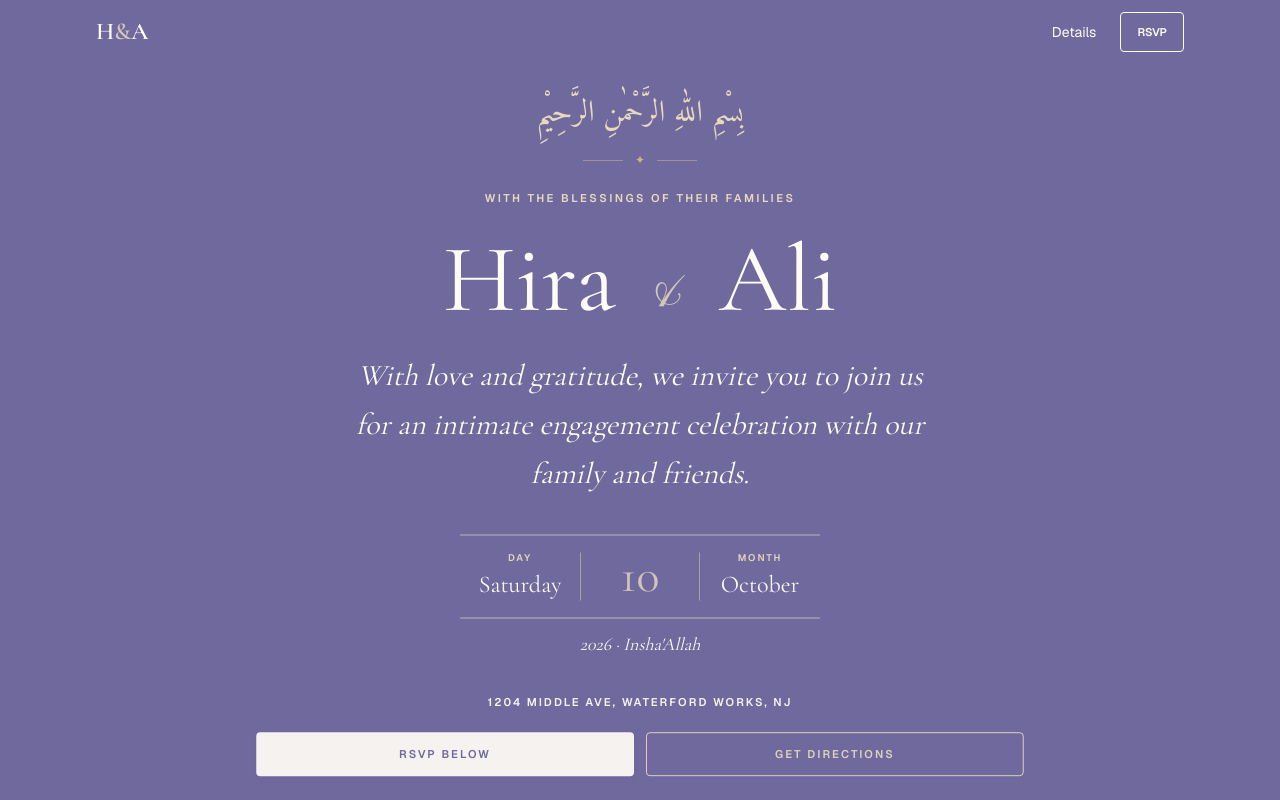
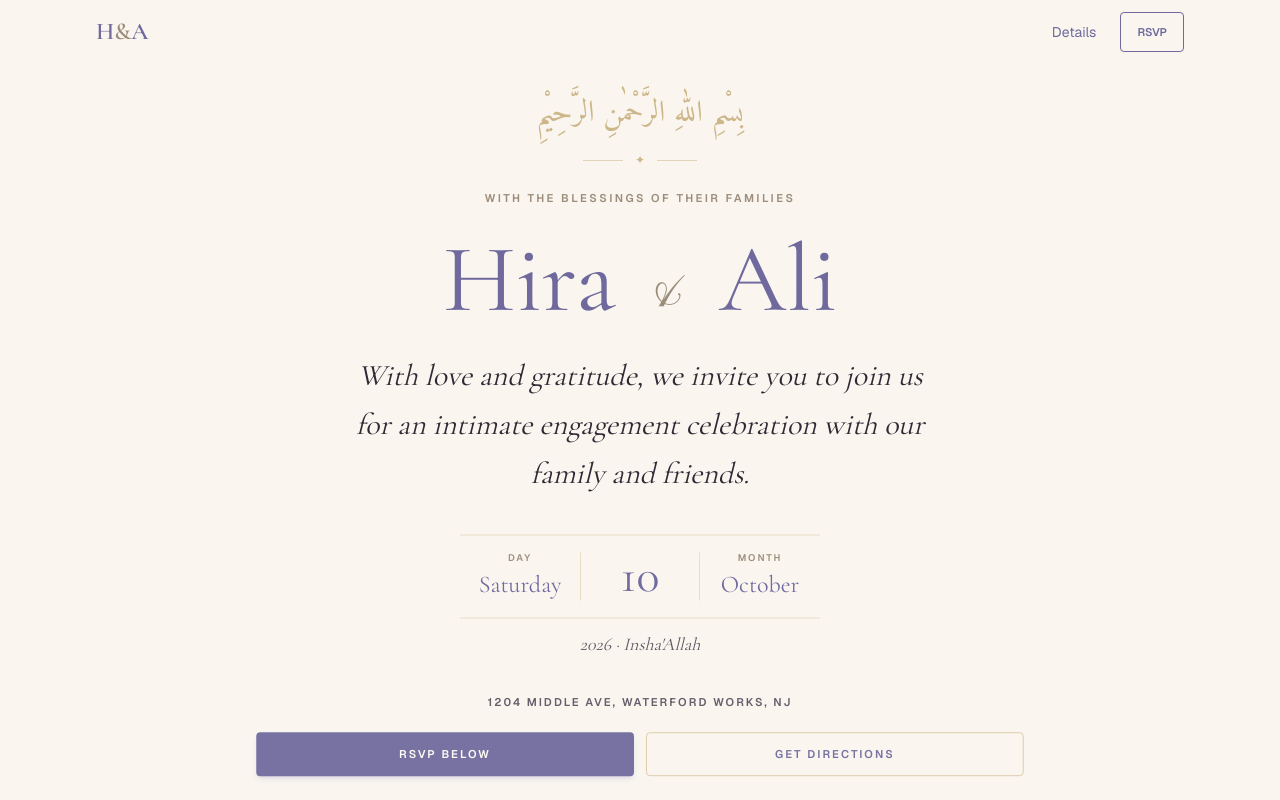
Before and after one commit to aliammad27/aliandhiraengagement, a Next.js app: page / in a window 1280 px wide. Both pictures are taken after a click on the button "Open Hira and Ali's engagement invitation". Shown: the top 800 px of the page. Built offline with nearby package versions, Linux system fonts and the light colour scheme.

Commit message:
Switch hero and RSVP sections from periwinkle to cream background
Matches the card's warm cream background with periwinkle used as an
accent color instead of a full-bleed section fill.

```diff
--- a/components/OnePageInvitation.tsx
+++ b/components/OnePageInvitation.tsx
@@ -249,19 +249,19 @@ export default function OnePageInvitation({ initialToken }: OnePageInvitationPro
         variants={headerReveal}
         initial="hidden"
         animate={introComplete ? 'visible' : 'hidden'}
-        className="absolute inset-x-0 top-0 z-50 text-ivory"
+        className="absolute inset-x-0 top-0 z-50 text-sage-dark"
       >
         <div className="mx-auto flex h-14 max-w-6xl items-center justify-between px-4 sm:h-16 sm:px-8">
-          <a href="#top" className="font-display text-2xl font-semibold text-ivory">
-            H<span className="text-pink-light">&amp;</span>A
+          <a href="#top" className="font-display text-2xl font-semibold text-sage-dark">
+            H<span className="text-pink-deep">&amp;</span>A
           </a>
           <nav className="flex items-center gap-4 text-sm sm:gap-6" aria-label="Main navigation">
-            <a href="#details" className="hidden text-ivory transition-colors hover:text-gold-soft sm:inline">
+            <a href="#details" className="hidden text-sage-dark transition-colors hover:text-pink-deep sm:inline">
               Details
             </a>
             <a
               href="#rsvp"
-              className="inline-flex min-h-10 items-center justify-center border border-ivory px-3 text-[0.7rem] font-semibold uppercase text-ivory transition-colors hover:bg-ivory hover:text-sage-dark sm:px-4"
+              className="inline-flex min-h-10 items-center justify-center border border-sage-dark px-3 text-[0.7rem] font-semibold uppercase text-sage-dark transition-colors hover:bg-sage-dark hover:text-ivory sm:px-4"
             >
               RSVP
             </a>
@@ -271,7 +271,7 @@ export default function OnePageInvitation({ initialToken }: OnePageInvitationPro
 
       <section
         id="top"
-        className="relative flex min-h-[100svh] items-center justify-center bg-sage-dark px-4 pb-12 pt-20 text-center text-ivory sm:min-h-[92svh] sm:px-8 sm:pb-16 sm:pt-24"
+        className="relative flex min-h-[100svh] items-center justify-center bg-cream px-4 pb-12 pt-20 text-center text-charcoal sm:min-h-[92svh] sm:px-8 sm:pb-16 sm:pt-24"
       >
         <motion.div
           variants={heroGroup}
@@ -279,7 +279,7 @@ export default function OnePageInvitation({ initialToken }: OnePageInvitationPro
           animate={introComplete ? 'visible' : 'hidden'}
           className="mx-auto flex w-full max-w-3xl flex-col items-center"
         >
-          <motion.p variants={heroItem} className="font-arabic text-xl text-gold-soft sm:text-3xl">
+          <motion.p variants={heroItem} className="font-arabic text-xl text-gold sm:text-3xl">
             بِسْمِ اللهِ الرَّحْمٰنِ الرَّحِيْمِ
           </motion.p>
 
@@ -289,21 +289,21 @@ export default function OnePageInvitation({ initialToken }: OnePageInvitationPro
 
           <motion.p
             variants={heroItem}
-            className="max-w-xs text-[0.7rem] font-semibold uppercase leading-5 tracking-[0.18em] text-gold-soft sm:max-w-none sm:tracking-[0.22em]"
+            className="max-w-xs text-[0.7rem] font-semibold uppercase leading-5 tracking-[0.18em] text-pink-deep sm:max-w-none sm:tracking-[0.22em]"
           >
             With the blessings of their families
           </motion.p>
 
           <motion.h1
             variants={heroItem}
-            className="mt-6 max-w-full font-display text-[clamp(3.5rem,16vw,6rem)] font-normal leading-none text-ivory [text-wrap:balance] sm:text-8xl"
+            className="mt-6 max-w-full font-display text-[clamp(3.5rem,16vw,6rem)] font-normal leading-none text-sage-dark [text-wrap:balance] sm:text-8xl"
           >
-            {bride} <span className="font-script mx-1 align-middle text-[0.68em] text-pink-light">&amp;</span> {groom}
+            {bride} <span className="font-script mx-1 align-middle text-[0.68em] text-pink-deep">&amp;</span> {groom}
           </motion.h1>
 
           <motion.p
             variants={heroItem}
-            className="mt-6 w-full max-w-[350px] font-display italic text-[1.35rem] leading-8 text-ivory sm:max-w-xl sm:text-3xl sm:leading-relaxed"
+            className="mt-6 w-full max-w-[350px] font-display italic text-[1.35rem] leading-8 text-charcoal sm:max-w-xl sm:text-3xl sm:leading-relaxed"
           >
             {story}
           </motion.p>
@@ -314,26 +314,26 @@ export default function OnePageInvitation({ initialToken }: OnePageInvitationPro
             aria-label={eventDate}
             className="mt-9 block w-full max-w-[360px]"
           >
-            <span aria-hidden="true" className="grid grid-cols-3 items-center border-y border-gold-soft/70 py-4">
+            <span aria-hidden="true" className="grid grid-cols-3 items-center border-y border-gold/40 py-4">
               <span className="flex min-w-0 flex-col gap-1 px-1">
-                <span className="text-[0.6rem] font-semibold uppercase tracking-[0.16em] text-gold-soft sm:tracking-[0.2em]">Day</span>
-                <span className="truncate font-display text-lg text-ivory sm:text-2xl">{eventWeekday}</span>
+                <span className="text-[0.6rem] font-semibold uppercase tracking-[0.16em] text-pink-deep sm:tracking-[0.2em]">Day</span>
+                <span className="truncate font-display text-lg text-sage-dark sm:text-2xl">{eventWeekday}</span>
               </span>
-              <span className="flex min-w-0 flex-col border-x border-gold-soft/50 px-1">
-                <span className="font-display text-5xl leading-none text-pink-light">{eventDay}</span>
+              <span className="flex min-w-0 flex-col border-x border-gold/40 px-1">
+                <span className="font-display text-5xl leading-none text-sage-dark">{eventDay}</span>
               </span>
               <span className="flex min-w-0 flex-col gap-1 px-1">
-                <span className="text-[0.6rem] font-semibold uppercase tracking-[0.16em] text-gold-soft sm:tracking-[0.2em]">Month</span>
-                <span className="truncate font-display text-lg text-ivory sm:text-2xl">{eventMonth}</span>
+                <span className="text-[0.6rem] font-semibold uppercase tracking-[0.16em] text-pink-deep sm:tracking-[0.2em]">Month</span>
+                <span className="truncate font-display text-lg text-sage-dark sm:text-2xl">{eventMonth}</span>
               </span>
             </span>
-            <span aria-hidden="true" className="mt-3 block font-display text-lg italic text-ivory">
+            <span aria-hidden="true" className="mt-3 block font-display text-lg italic text-charcoal-soft">
               {eventYear} · Insha&apos;Allah
             </span>
           </motion.time>
 
           <motion.div variants={heroItem} className="mt-8 w-full text-center">
-            <p className="mx-auto max-w-xs text-[0.7rem] font-semibold uppercase leading-5 tracking-[0.13em] text-ivory sm:max-w-none sm:tracking-[0.18em]">
+            <p className="mx-auto max-w-xs text-[0.7rem] font-semibold uppercase leading-5 tracking-[0.13em] text-charcoal-soft sm:max-w-none sm:tracking-[0.18em]">
               {EVENT_ADDRESS}
             </p>
             <div className="mx-auto mt-5 grid w-full max-w-xs grid-cols-1 gap-3 sm:max-w-none sm:grid-cols-2 sm:justify-center">
@@ -341,7 +341,7 @@ export default function OnePageInvitation({ initialToken }: OnePageInvitationPro
                 href="#rsvp"
                 whileTap={pressAnimation}
                 whileHover={hoverLift}
-                className="inline-flex min-h-11 items-center justify-center bg-ivory px-6 text-[0.7rem] font-semibold uppercase tracking-[0.16em] text-sage-dark shadow-md shadow-sage-dark/20 transition-colors hover:bg-pink-light hover:text-sage-dark sm:tracking-[0.18em]"
+                className="inline-flex min-h-11 items-center justify-center bg-sage-dark px-6 text-[0.7rem] font-semibold uppercase tracking-[0.16em] text-ivory shadow-md shadow-sage-deep/20 transition-colors hover:bg-pink-deep sm:tracking-[0.18em]"
               >
                 RSVP below
               </motion.a>
@@ -351,7 +351,7 @@ export default function OnePageInvitation({ initialToken }: OnePageInvitationPro
                 rel="noopener noreferrer"
                 whileTap={pressAnimation}
                 whileHover={hoverLift}
-                className="inline-flex min-h-11 items-center justify-center border border-gold-soft px-6 text-[0.7rem] font-semibold uppercase tracking-[0.16em] text-gold-soft transition-colors hover:bg-gold-soft hover:text-sage-dark sm:tracking-[0.18em]"
+                className="inline-flex min-h-11 items-center justify-center border border-gold/70 px-6 text-[0.7rem] font-semibold uppercase tracking-[0.16em] text-sage-dark transition-colors hover:border-pink-deep hover:text-pink-deep sm:tracking-[0.18em]"
               >
                 Get directions
               </motion.a>
@@ -451,7 +451,7 @@ export default function OnePageInvitation({ initialToken }: OnePageInvitationPro
         </section>
       )}
 
-      <section id="rsvp" className="bg-sage-dark px-4 py-14 text-ivory sm:px-8 sm:py-24">
+      <section id="rsvp" className="bg-cream px-4 py-14 text-charcoal sm:px-8 sm:py-24">
         <div className="mx-auto grid max-w-6xl gap-8 lg:grid-cols-[0.82fr_1.18fr] lg:items-start lg:gap-10">
           <motion.div
             variants={fadeUp}
@@ -460,14 +460,14 @@ export default function OnePageInvitation({ initialToken }: OnePageInvitationPro
             viewport={sectionViewport}
             className="text-center lg:sticky lg:top-8 lg:text-left"
           >
-            <p className="font-script text-4xl text-pink-light sm:text-5xl">Kindly respond</p>
-            <h2 className="mt-4 font-display text-[clamp(2.6rem,12vw,4.6rem)] font-normal leading-none text-ivory">
+            <p className="font-script text-4xl text-pink-deep sm:text-5xl">Kindly respond</p>
+            <h2 className="mt-4 font-display text-[clamp(2.6rem,12vw,4.6rem)] font-normal leading-none text-sage-dark">
               {guest ? `Dear ${guest.name},` : 'Will you join us?'}
             </h2>
-            <p className="mt-6 max-w-xl font-display text-xl italic leading-8 text-ivory/90 sm:text-2xl sm:leading-9 lg:max-w-md">
+            <p className="mt-6 max-w-xl font-display text-xl italic leading-8 text-charcoal sm:text-2xl sm:leading-9 lg:max-w-md">
               Please let us know whether you will be able to join us for {bride} and {groom}&apos;s engagement.
             </p>
-            <p className="mt-4 text-sm font-semibold uppercase tracking-[0.16em] text-pink-light">
+            <p className="mt-4 text-sm font-semibold uppercase tracking-[0.16em] text-pink-deep">
               Please RSVP by {RSVP_BY_DATE}
             </p>
           </motion.div>
```
